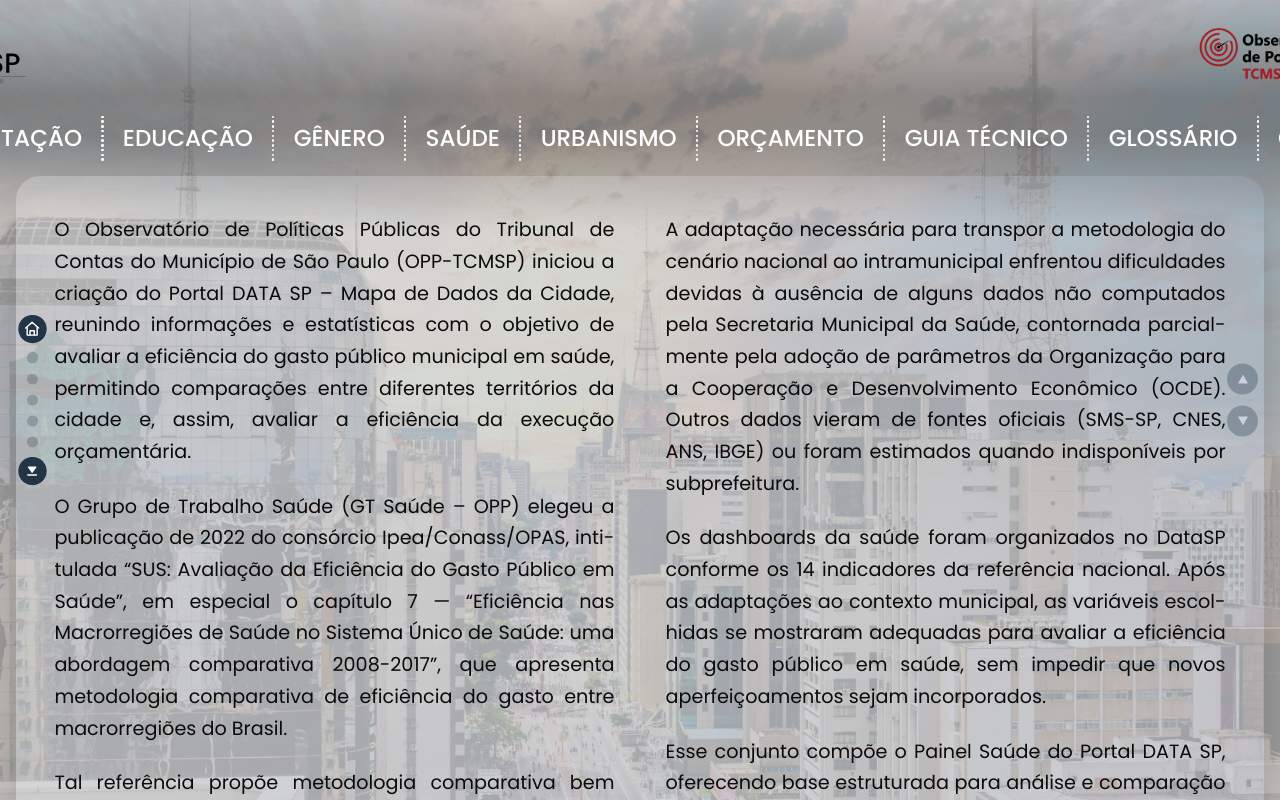
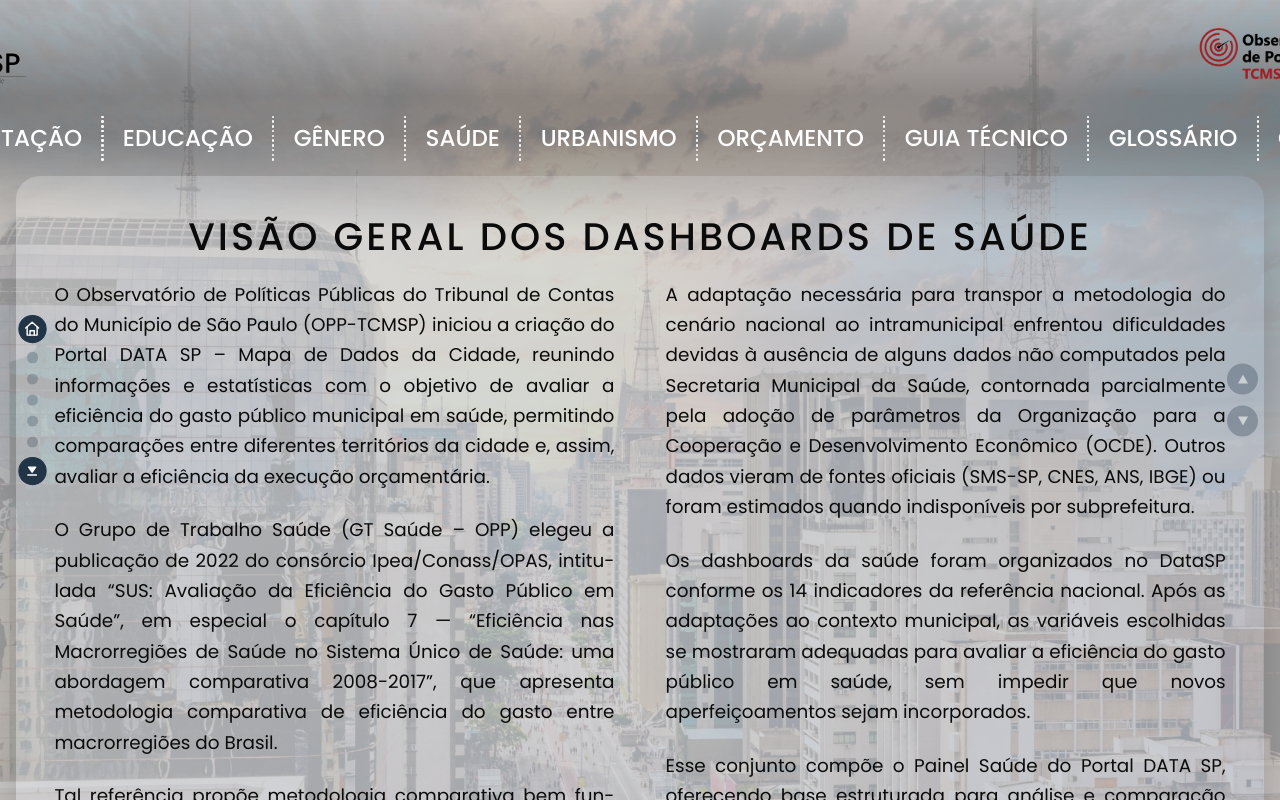
Before and after one commit to ObservatorioPoliticasTCM/painel-frontend, a Vue app: page /saude in a window 1280 px wide. Built offline with nearby package versions, Linux system fonts and the light colour scheme.

Commit message:
Titulo adicionado e estilo ajustado

```diff
--- a/src/components/IntroPanel.vue
+++ b/src/components/IntroPanel.vue
@@ -271,7 +271,7 @@ onBeforeUnmount(() => {
 }
 
 .extra {
-  font-size: clamp(0.5rem, 2.4vh, 1rem);
+  font-size: clamp(0.5rem, 2.3vh, 1rem);
   line-height: 1.65;
   width: 100%;
   column-count: 2;
--- a/src/views/SaudeView.vue
+++ b/src/views/SaudeView.vue
@@ -1,7 +1,7 @@
 <template>
   <SnapPage>
     <IntroPanel
-          title=""
+          title="Visão geral dos dashboards de Saúde"
           subtitle=""
           :full-height="false"
           :use-placeholder="false"
```
